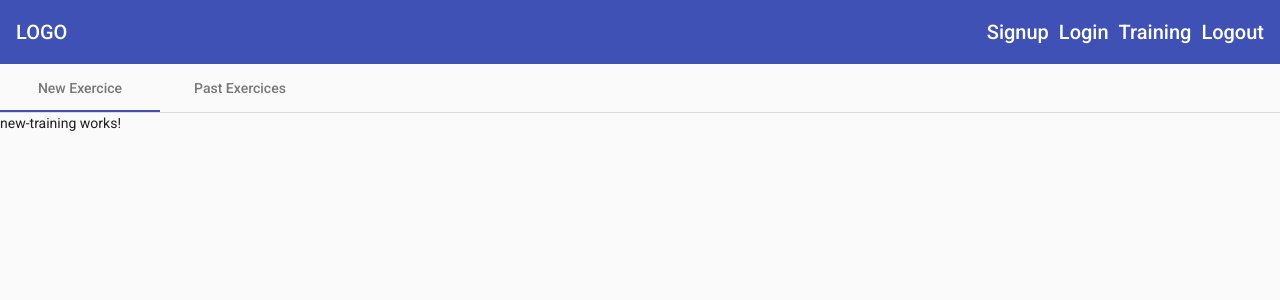
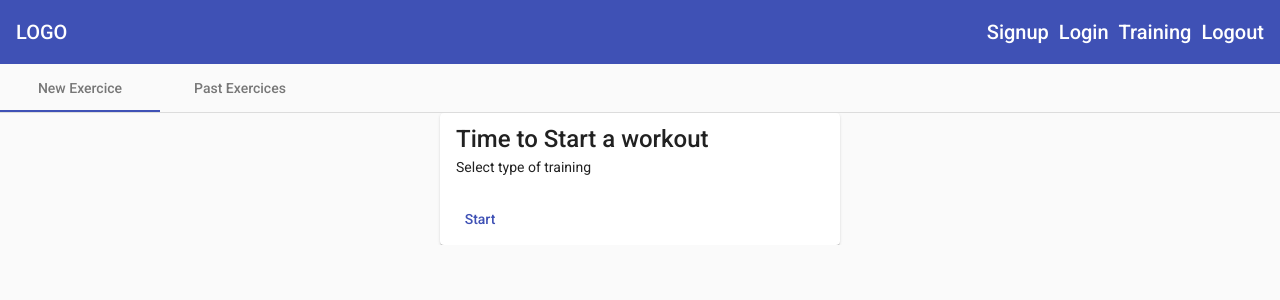
Before and after one commit to Yassineaiss/Angular-Material-Fitness-Tracker-Project, an Angular app: page /training in a window 1280 px wide. Shown: the top 300 px of the page. Built offline with nearby package versions, Linux system fonts and the light colour scheme.

Commit message:
Adding some card

```diff
--- a/src/app/material/material.module.ts
+++ b/src/app/material/material.module.ts
@@ -10,6 +10,8 @@
 import {MatIconModule} from '@angular/material/icon';
 import {MatListModule} from '@angular/material/list';
 import {MatTabsModule} from '@angular/material/tabs';
+import {MatCardModule} from '@angular/material/card';
+
 
 
 
@@ -25,7 +27,8 @@
   MatSidenavModule,
   MatIconModule,
   MatListModule,
-  MatTabsModule
+  MatTabsModule,
+  MatCardModule
 ];
 
 @NgModule({
--- a/src/app/training/new-training/new-training.component.html
+++ b/src/app/training/new-training/new-training.component.html
@@ -1 +1,11 @@
-<p>new-training works!</p>
+<section class="training" fxLayout fxLayoutAlign="center">
+  <mat-card fxFlex="400px" >
+   <mat-card-title>Time to Start a workout</mat-card-title>
+   <mat-card-content>
+    Select type of training
+   </mat-card-content>
+   <mat-card-actions>
+    <button type="submit" color="primary" mat-button>Start</button>
+   </mat-card-actions>
+  </mat-card>
+</section>
```
